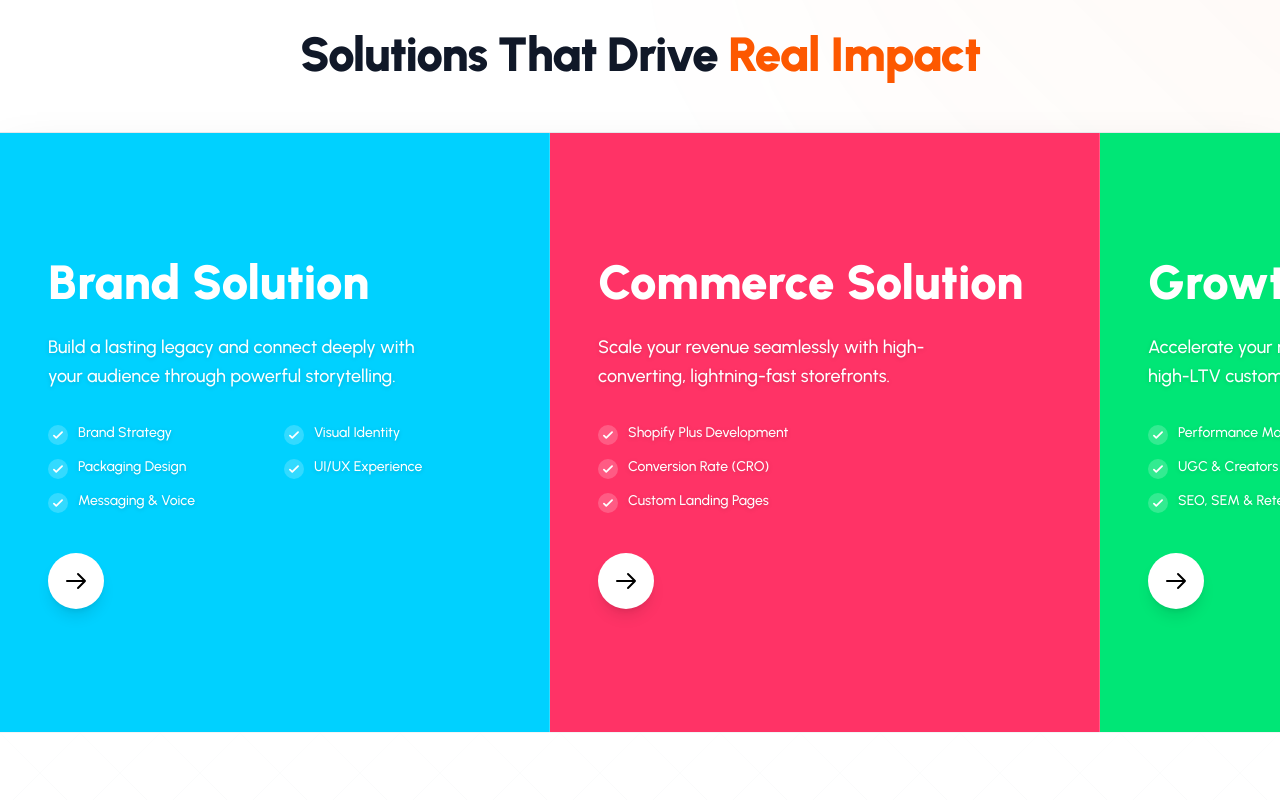
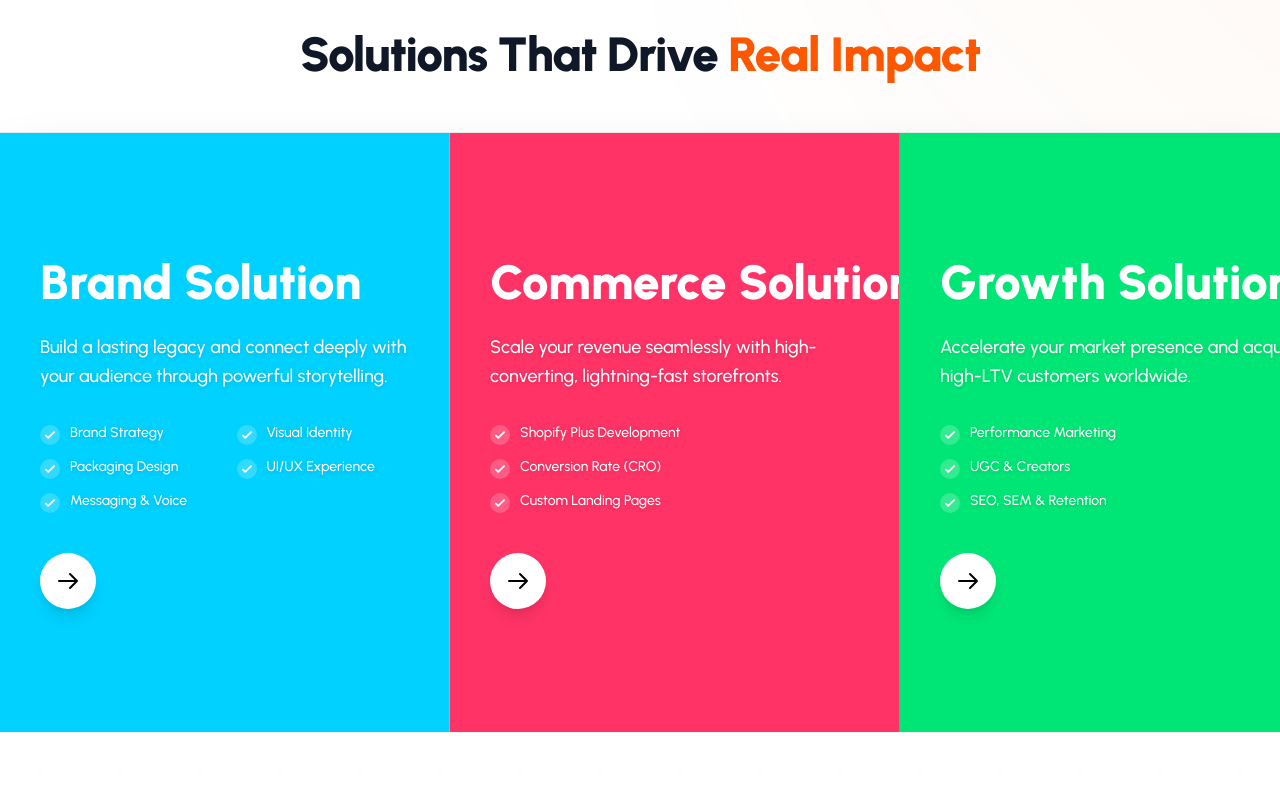
Before and after one commit to Vivekkrguptajio/scaloMatrix, a React (Vite) app in the folder frontend/: page / in a window 1280 px wide. Shown: the part 1800-2600 px from the top of the page. Built offline with nearby package versions, Linux system fonts and the light colour scheme; no server answers.

Commit message:
Reduce About horizontal scroll card width to reveal adjacent cards

```diff
--- a/frontend/src/components/About.jsx
+++ b/frontend/src/components/About.jsx
@@ -232,7 +232,7 @@ export default function About() {
               <div
                 key={item.id}
                 className={`flex flex-col justify-center border-r border-white/20 last:border-0 relative overflow-hidden group
-                  w-[85vw] md:w-[450px] lg:w-[550px] shrink-0 snap-center py-12 md:py-0 px-8 md:px-12 ${activeBg}`}
+                  w-[80vw] sm:w-[350px] md:w-[400px] lg:w-[450px] shrink-0 snap-center py-12 md:py-0 px-6 md:px-10 ${activeBg}`}
               >
                 <div className="w-full h-full flex flex-col justify-center relative">
 
```
